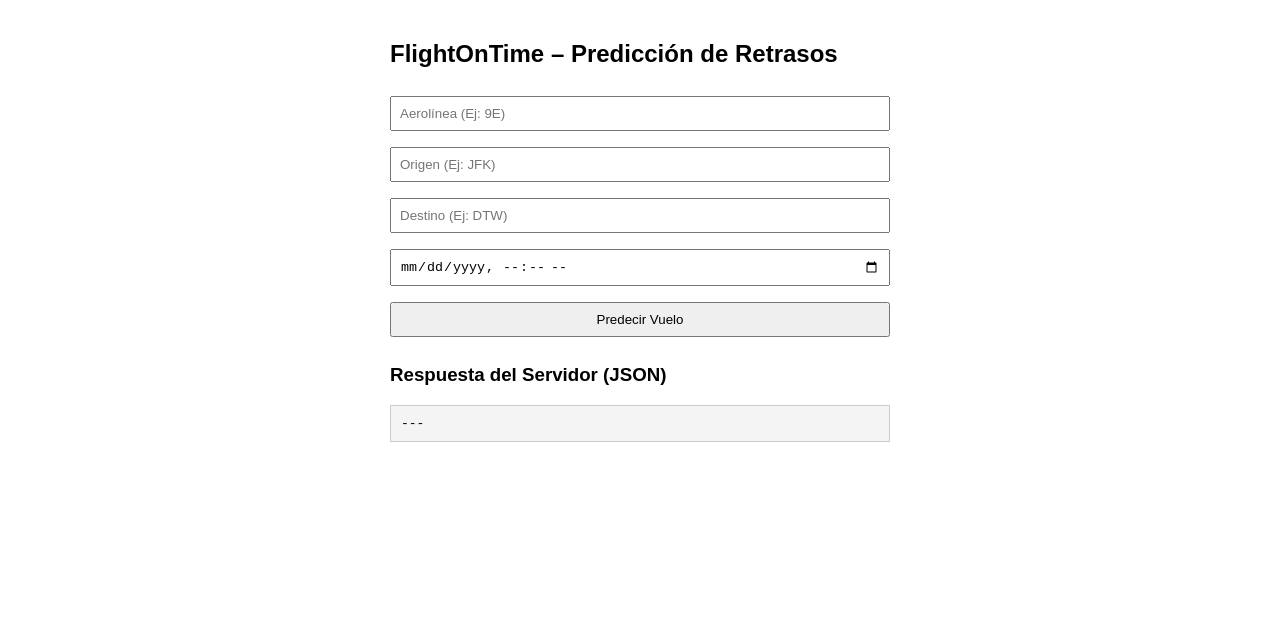
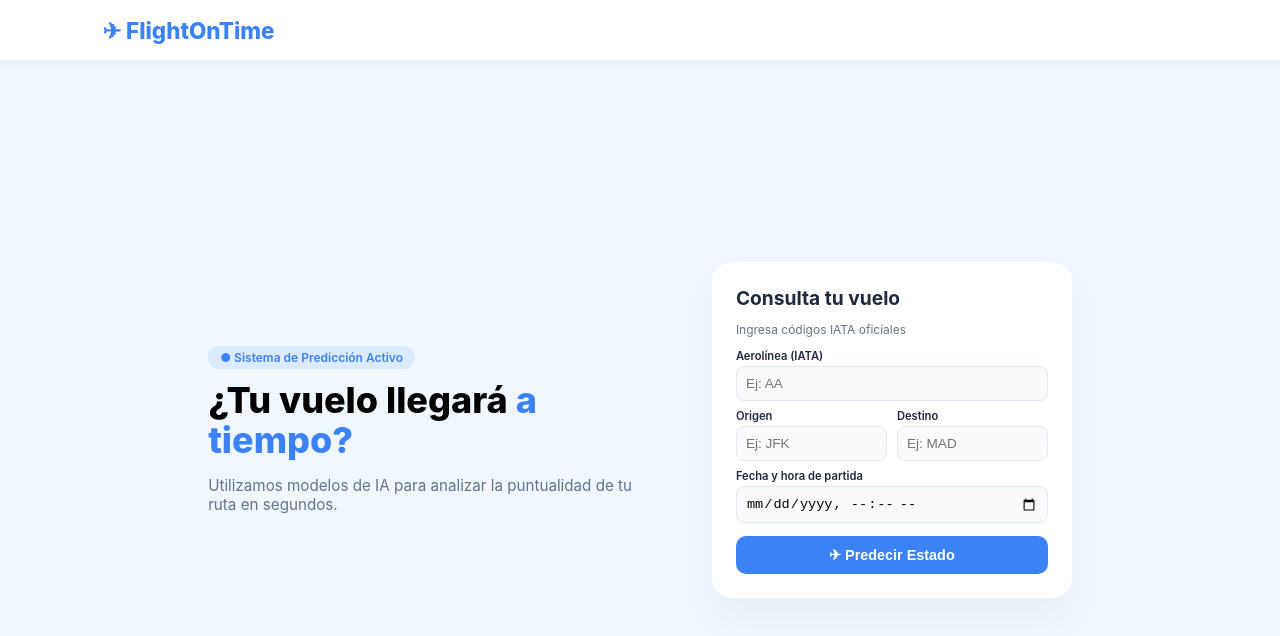
Before and after one commit to d4nye1/flight_on_time_mvp_H12-25-L-Equipo33, a plain HTML site: page src/main/resources/static/index.html in a window 1280 px wide. Drawn offline with Linux system fonts and the light colour scheme.

Commit message:
Ajuste de diseño sin scroll y validaciones segun DTO

```diff
--- a/src/main/resources/static/index.html
+++ b/src/main/resources/static/index.html
@@ -2,84 +2,258 @@
 <html lang="es">
 <head>
     <meta charset="UTF-8">
-    <title>FlightOnTime – Demo</title>
+    <meta name="viewport" content="width=device-width, initial-scale=1.0">
+    <title>FlightOnTime - Predicción de Vuelos</title>
     <style>
-        body { font-family: Arial, sans-serif; max-width: 500px; margin: 40px auto; }
-        input, button { width: 100%; margin: 8px 0; padding: 8px; box-sizing: border-box; }
-        pre { background: #f4f4f4; padding: 10px; border: 1px solid #ccc; overflow-x: auto; }
-        .info-card { background: #e7f3ff; padding: 15px; border-radius: 8px; margin: 10px 0; display: none; border: 1px solid #b3d7ff; }
-        .valor-importante { font-size: 1.2em; color: #0056b3; font-weight: bold; }
+        :root {
+            --primary: #3b82f6;
+            --primary-dark: #2563eb;
+            --bg-light: #f0f7ff;
+            --text-main: #1e293b;
+            --text-muted: #64748b;
+            --white: #ffffff;
+            --error-bg: #fef2f2;
+            --error-text: #991b1b;
+            --success-bg: #ecfdf5;
+            --success-text: #166534;
+        }
+
+        /* Bloqueo total de scroll en pantalla completa */
+        * { box-sizing: border-box; }
+
+        html, body {
+            height: 100vh;
+            width: 100vw;
+            margin: 0;
+            padding: 0;
+            overflow: hidden;
+            font-family: 'Inter', system-ui, -apple-system, sans-serif;
+            background-color: var(--bg-light);
+            display: flex;
+            flex-direction: column;
+        }
+
+        /* Navbar: Solo el logo a la izquierda */
+        .navbar {
+            height: 60px;
+            display: flex;
+            align-items: center;
+            padding: 0 8%;
+            background: var(--white);
+            box-shadow: 0 2px 10px rgba(0,0,0,0.05);
+            flex-shrink: 0;
+        }
+        .logo { color: var(--primary); font-weight: 800; font-size: 1.4rem; }
+
+        /* Contenedor principal sin desbordes */
+        .container {
+            flex: 1;
+            display: flex;
+            flex-direction: row;
+            justify-content: center;
+            align-items: center;
+            gap: 5%;
+            padding: 0 8%;
+            min-height: 0;
+        }
+
+        .hero { max-width: 450px; flex: 1; }
+        .badge { background: #dbeafe; color: var(--primary); padding: 4px 12px; border-radius: 20px; font-size: 0.75rem; font-weight: 600; }
+        h1 { font-size: clamp(1.8rem, 4.5vh, 2.5rem); margin: 15px 0; line-height: 1.1; font-weight: 800; }
+        .highlight { color: var(--primary); }
+        .hero p { font-size: 0.95rem; color: var(--text-muted); margin: 0; }
+
+        /* Card Formulario */
+        .form-card {
+            background: var(--white);
+            padding: clamp(15px, 3vh, 25px);
+            border-radius: 20px;
+            box-shadow: 0 20px 40px rgba(0,0,0,0.04);
+            width: 100%;
+            max-width: 360px;
+            flex-shrink: 0;
+        }
+
+        .form-card h2 { margin: 0 0 5px 0; font-size: 1.2rem; color: var(--text-main); }
+        .subtitle { color: var(--text-muted); margin-bottom: 12px; font-size: 0.75rem; }
+
+        .input-group { margin-bottom: 8px; }
+        .row { display: flex; gap: 10px; }
+        .row .input-group { flex: 1; }
+
+        label { display: block; margin-bottom: 3px; font-size: 0.7rem; font-weight: 600; color: var(--text-main); }
+
+        input {
+            width: 100%;
+            padding: 9px;
+            border: 1px solid #e2e8f0;
+            border-radius: 8px;
+            background: #f8fafc;
+            font-size: 0.85rem;
+            transition: border-color 0.2s;
+        }
+        input:focus { outline: none; border-color: var(--primary); }
+
+        .btn-predict {
+            width: 100%;
+            padding: 11px;
+            background: var(--primary);
+            color: white;
+            border: none;
+            border-radius: 10px;
+            font-size: 0.9rem;
+            font-weight: 600;
+            cursor: pointer;
+            margin-top: 5px;
+            transition: background-color 0.2s;
+        }
+        .btn-predict:hover { background-color: var(--primary-dark); }
+
+        /* Resultado */
+        .result-card {
+            border-radius: 12px;
+            padding: 10px;
+            text-align: center;
+            margin-top: 12px;
+            border: 2px solid;
+            display: none;
+            flex-direction: column;
+            gap: 2px;
+            animation: fadeIn 0.3s ease;
+        }
+
+        .result-card.rojo { background-color: var(--error-bg); border-color: #f43f5e; color: var(--error-text); }
+        .result-card.verde { background-color: var(--success-bg); border-color: #22c55e; color: var(--success-text); }
+
+        .result-card .main-text { font-weight: 700; font-size: 0.85rem; }
+        .result-card .sub-text { font-size: 0.7rem; line-height: 1.2; }
+
+        @keyframes fadeIn { from { opacity: 0; transform: translateY(5px); } to { opacity: 1; transform: translateY(0); } }
+
+        @media (max-width: 850px) or (max-height: 580px) {
+            body, html { overflow-y: auto; height: auto; }
+            .container { flex-direction: column; padding: 40px 5%; }
+            .hero { text-align: center; margin-bottom: 20px; }
+        }
     </style>
 </head>
 <body>
 
-<h2>FlightOnTime – Predicción de Retrasos</h2>
+<header class="navbar">
+    <div class="logo">✈ FlightOnTime</div>
+</header>
 
-<input id="aerolinea" placeholder="Aerolínea (Ej: 9E)" />
-<input id="origen" placeholder="Origen (Ej: JFK)" />
-<input id="destino" placeholder="Destino (Ej: DTW)" />
-<input id="fecha" type="datetime-local" />
+<main class="container">
+    <section class="hero">
+        <span class="badge">● Sistema de Predicción Activo</span>
+        <h1>¿Tu vuelo llegará <span class="highlight">a tiempo?</span></h1>
+        <p>Utilizamos modelos de IA para analizar la puntualidad de tu ruta en segundos.</p>
+    </section>
 
-<button onclick="predecir()">Predecir Vuelo</button>
+    <section class="form-card">
+        <h2>Consulta tu vuelo</h2>
+        <p class="subtitle">Ingresa códigos IATA oficiales</p>
 
-<div id="distancia-card" class="info-card">
-    <strong>Distancia calculada:</strong>
-    <span id="distancia-val" class="valor-importante">0</span>
-    <span class="valor-importante">Km</span>
-</div>
+        <div class="input-group">
+            <label>Aerolínea (IATA)</label>
+            <input id="aerolinea" maxlength="2" placeholder="Ej: AA" />
+        </div>
 
-<h3>Respuesta del Servidor (JSON)</h3>
-<pre id="resultado">---</pre>
+        <div class="row">
+            <div class="input-group">
+                <label>Origen</label>
+                <input id="origen" maxlength="3" placeholder="Ej: JFK" />
+            </div>
+            <div class="input-group">
+                <label>Destino</label>
+                <input id="destino" maxlength="3" placeholder="Ej: MAD" />
+            </div>
+        </div>
+
+        <div class="input-group">
+            <label>Fecha y hora de partida</label>
+            <input type="datetime-local" id="fecha" />
+        </div>
+
+        <button type="button" class="btn-predict" onclick="predecir()">✈ Predecir Estado</button>
+
+        <div id="result-box" class="result-card">
+            <div class="main-text" id="res-titulo"></div>
+            <div class="sub-text" id="res-desc"></div>
+        </div>
+    </section>
+</main>
 
 <script>
     function predecir() {
-        const data = {
-            aerolinea: document.getElementById("aerolinea").value,
-            origen: document.getElementById("origen").value,
-            destino: document.getElementById("destino").value,
-            fecha_partida: document.getElementById("fecha").value
-        };
+        const aerolinea = document.getElementById("aerolinea").value.trim().toUpperCase();
+        const origen = document.getElementById("origen").value.trim().toUpperCase();
+        const destino = document.getElementById("destino").value.trim().toUpperCase();
+        const fechaVal = document.getElementById("fecha").value;
 
-        const resultadoMsg = document.getElementById("resultado");
-        const distanciaCard = document.getElementById("distancia-card");
-        const distanciaVal = document.getElementById("distancia-val");
+        const resultBox = document.getElementById("result-box");
+        const resTitulo = document.getElementById("res-titulo");
+        const resDesc = document.getElementById("res-desc");
 
-        if(!data.aerolinea || !data.origen || !data.destino || !data.fecha_partida) {
-            alert("Por favor, completa todos los campos.");
+        // Validaciones exactas de tu DTO
+        if (!aerolinea || !origen || !destino || !fechaVal) {
+            showMsg("rojo", "Asegúrate de completar todos los campos", "");
             return;
         }
 
-        resultadoMsg.textContent = "Consultando modelos de IA...";
+        if (aerolinea.length !== 2) {
+            showMsg("rojo", "Dato incorrecto", "Agregue las 2 letras del código de aerolínea en formato IATA");
+            return;
+        }
 
-        // Llamada a tu API en Java (8080) que conecta con Python (8000)
+        if (origen.length !== 3 || destino.length !== 3) {
+            showMsg("rojo", "Dato incorrecto", "Agregue las 3 letras del aeropuerto en formato IATA");
+            return;
+        }
+
+        const fechaSeleccionada = new Date(fechaVal);
+        const ahora = new Date();
+        if (fechaSeleccionada <= ahora) {
+            showMsg("rojo", "Fecha inválida", "No se pueden realizar predicciones para vuelos que ya han ocurrido");
+            return;
+        }
+
+        showMsg("", "Consultando...", "Analizando datos del vuelo");
+
         fetch("http://localhost:8080/api/flights/predict", {
             method: "POST",
             headers: { "Content-Type": "application/json" },
-            body: JSON.stringify(data)
+            body: JSON.stringify({
+                aerolinea: aerolinea,
+                origen: origen,
+                destino: destino,
+                fecha_partida: fechaVal
+            })
         })
-            .then(res => {
-                if (!res.ok) throw new Error("Error en la respuesta del servidor");
-                return res.json();
+            .then(async res => {
+                const body = await res.json();
+                if (!res.ok) throw new Error(body.message || "Error en el servidor");
+                return body;
             })
             .then(json => {
-                // 1. Mostrar JSON limpio en el recuadro gris
-                resultadoMsg.textContent = JSON.stringify(json, null, 2);
-
-                // 2. Actualizar el valor numérico en el card azul
-                if (json.distancia !== undefined) {
-                    // Extraemos solo el número por si el JSON trae texto
-                    const soloNumero = parseFloat(json.distancia);
-                    distanciaVal.textContent = soloNumero.toFixed(2);
-                    distanciaCard.style.display = "block";
-                }
+                const esPuntual = json.prevision === "Puntual";
+                showMsg(
+                    esPuntual ? "verde" : "rojo",
+                    esPuntual ? "✅ Vuelo Puntual" : "⚠️ Posible Retraso",
+                    `Ruta de ${json.distancia} Km. Confianza: ${(json.probabilidad * 100).toFixed(1)}%`
+                );
             })
             .catch(err => {
-                resultadoMsg.textContent = "❌ Error: " + err.message;
-                distanciaCard.style.display = "none";
-                console.error(err);
+                showMsg("rojo", "Error de conexión", err.message);
             });
+
+        function showMsg(clase, tit, desc) {
+            resultBox.className = "result-card " + clase;
+            resTitulo.textContent = tit;
+            resDesc.textContent = desc;
+            resultBox.style.display = "flex";
+        }
     }
 </script>
-
 </body>
 </html>
```
Also changed, not shown: 2 other files.
